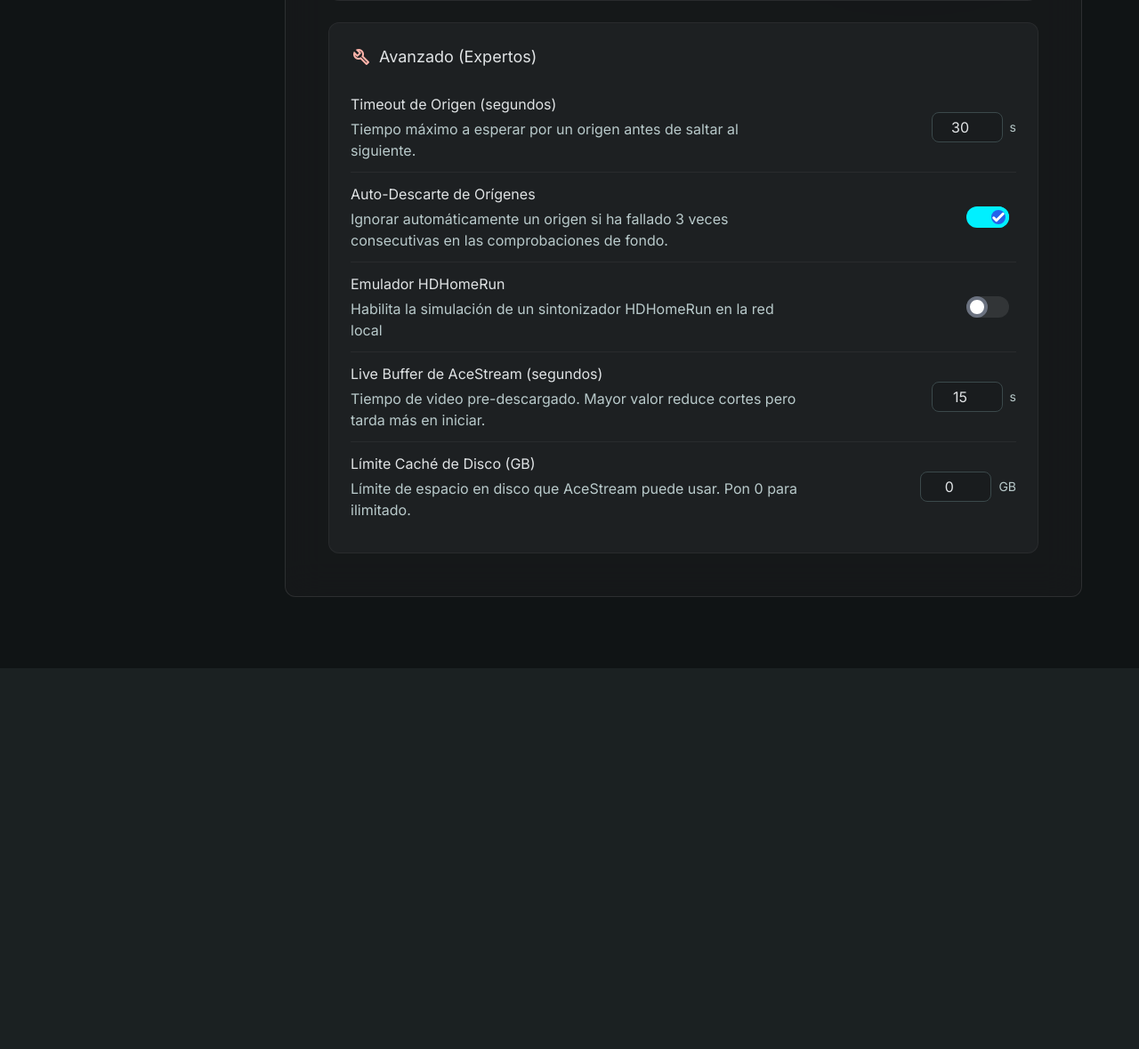
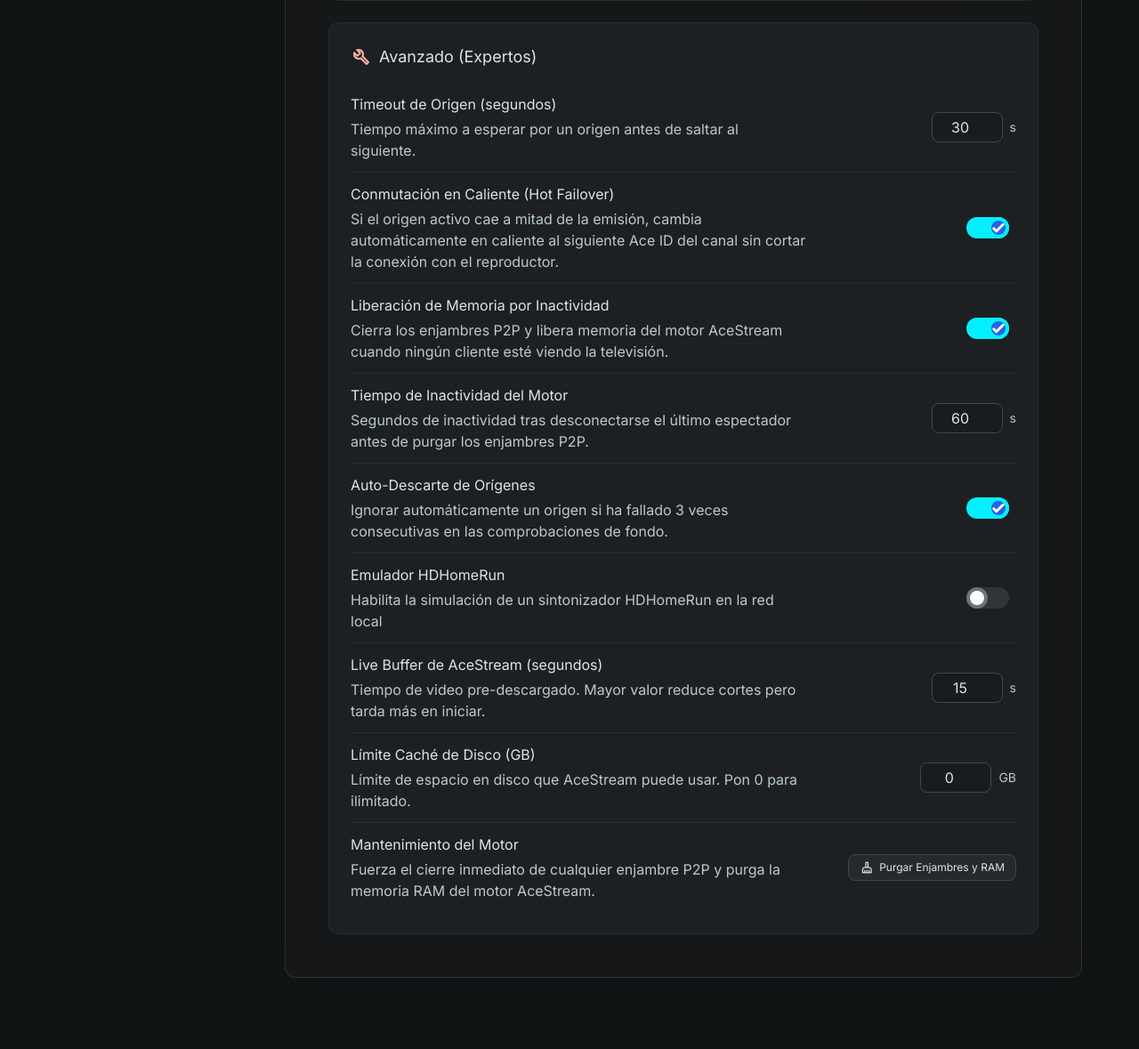
Before and after one commit to uniextra/AceStreamHUB, a Flask app: page /settings in a window 1280 px wide. Shown: the part 923-2102 px from the top of the page at 89% size. Before the commit the page ends 1674 px from the top, so only its background shows below. Run offline with Flask 3, Linux system fonts and the light colour scheme; the visitor is signed in with stand-in values (Sample User, id 1); some libraries are stand-ins or nearby versions.

Commit message:
feat: add hot failover and on-demand engine lifecycle (Python legacy)

```diff
--- a/app.py
+++ b/app.py
@@ -62,6 +62,59 @@ channels_db = [] # final list of unified channels
 
 active_clients_count = 0
 active_streams = {} # channel_id -> dict with telemetry and clients map
+active_engine_sessions = {} # ace_id -> command_url
+active_engine_sessions_lock = threading.Lock()
+last_client_disconnect_time = time.time()
+
+def stop_engine_stream(ace_id: str, command_url: str = None):
+    """Sends an explicit stop command to AceStream Engine to immediately drop swarm & free memory."""
+    if not ace_id and not command_url:
+        return
+
+    urls_to_try = []
+    if command_url:
+        urls_to_try.append(f"{command_url}?method=stop" if "?" not in command_url else f"{command_url}&method=stop")
+
+    with active_engine_sessions_lock:
+        cached_cmd = active_engine_sessions.pop(ace_id, None)
+        if cached_cmd and cached_cmd != command_url:
+            urls_to_try.append(f"{cached_cmd}?method=stop" if "?" not in cached_cmd else f"{cached_cmd}&method=stop")
+
+    for u in urls_to_try:
+        try:
+            requests.get(u, timeout=2.0)
+            logging.info(f"Engine stream explicitly stopped via: {u}")
+        except Exception as e:
+            logging.debug(f"Failed to stop engine stream via {u}: {e}")
+
+def engine_lifecycle_worker():
+    """Background monitor: when no clients are viewing channels, reclaims AceStream engine resources."""
+    while True:
+        time.sleep(10)
+        try:
+            config = load_config()
+            settings = config.get("settings", {})
+            if not settings.get("engine_idle_cleanup_enabled", True):
+                continue
+
+            idle_timeout = int(settings.get("engine_idle_timeout", 60))
+
+            with active_clients_lock:
+                current_clients = active_clients_count
+
+            if current_clients == 0:
+                idle_seconds = time.time() - last_client_disconnect_time
+                if idle_seconds >= idle_timeout:
+                    with active_engine_sessions_lock:
+                        sessions_to_stop = list(active_engine_sessions.items())
+                    if sessions_to_stop:
+                        logging.info(f"Engine Lifecycle: System idle for {int(idle_seconds)}s with {len(sessions_to_stop)} lingering sessions. Cleaning up...")
+                        for aid, cmd_url in sessions_to_stop:
+                            stop_engine_stream(aid, cmd_url)
+        except Exception as e:
+            logging.error(f"Error in engine_lifecycle_worker: {e}")
+
+threading.Thread(target=engine_lifecycle_worker, daemon=True).start()
 
 scheduler = BackgroundScheduler()
 
@@ -811,6 +864,12 @@ def save_settings_api():
         config["settings"]["language"] = data["language"]
     if "auto_discard_enabled" in data:
         config["settings"]["auto_discard_enabled"] = data["auto_discard_enabled"]
+    if "hot_failover_enabled" in data:
+        config["settings"]["hot_failover_enabled"] = data["hot_failover_enabled"]
+    if "engine_idle_cleanup_enabled" in data:
+        config["settings"]["engine_idle_cleanup_enabled"] = data["engine_idle_cleanup_enabled"]
+    if "engine_idle_timeout" in data:
+        config["settings"]["engine_idle_timeout"] = int(data["engine_idle_timeout"])
     if "stream_timeout" in data:
         config["settings"]["stream_timeout"] = data["stream_timeout"]
     if "engine_live_buffer" in data:
@@ -839,6 +898,18 @@ def save_settings_api():
         logging.error(f"Failed to write engine_args.txt: {e}")
 
     return jsonify({"status": "ok"})
+
+@app.route('/api/engine/cleanup', methods=['POST'])
+def api_engine_cleanup():
+    """Manually trigger cleanup of all lingering AceStream engine sessions."""
+    reclaimed = 0
+    with active_engine_sessions_lock:
+        sessions = list(active_engine_sessions.items())
+    for aid, cmd_url in sessions:
+        stop_engine_stream(aid, cmd_url)
+        reclaimed += 1
+    logging.info(f"Manual engine cleanup invoked: {reclaimed} session(s) stopped.")
+    return jsonify({"status": "ok", "reclaimed_sessions": reclaimed})
 
 @app.route('/api/reorder_channels', methods=['POST'])
 def reorder_channels_api():
@@ -1121,6 +1192,7 @@ def stream(channel_id):
 
     settings = config.get("settings", {})
     auto_discard = settings.get("auto_discard_enabled", True)
+    hot_failover_enabled = settings.get("hot_failover_enabled", True)
     timeout = int(settings.get("stream_timeout", 30))
     proxy_url = os.environ.get('ACESTREAM_URL', 'http://acexy:8080')
 
@@ -1172,6 +1244,7 @@ def stream(channel_id):
 
     def stream_generator():
         global active_clients_count
+        global last_client_disconnect_time
         with active_clients_lock:
             active_clients_count += 1
 
@@ -1179,27 +1252,110 @@ def stream(channel_id):
         speed_start = time.time()
         chunk_size = 128 * 1024
 
+        current_req = req
+        current_ace_id = connected_ace_id
+        failed_ids = set()
+
         try:
-            for chunk in req.iter_content(chunk_size=chunk_size):
-                if not chunk:
-                    continue
-                now = time.time()
-                chunk_len = len(chunk)
-                speed_bytes += chunk_len
+            while True:
+                client_disconnected = False
+                upstream_failed = False
 
-                if now - speed_start >= 1.0:
-                    current_kbps = int((speed_bytes * 8) / (1024 * (now - speed_start)))
-                    speed_bytes = 0
-                    speed_start = now
+                try:
+                    for chunk in current_req.iter_content(chunk_size=chunk_size):
+                        if not chunk:
+                            continue
+                        now = time.time()
+                        chunk_len = len(chunk)
+                        speed_bytes += chunk_len
+
+                        if now - speed_start >= 1.0:
+                            current_kbps = int((speed_bytes * 8) / (1024 * (now - speed_start)))
+                            speed_bytes = 0
+                            speed_start = now
+                            with active_streams_lock:
+                                if channel_id in active_streams:
+                                    active_streams[channel_id]["kbps"] = current_kbps
+
+                        with active_streams_lock:
+                            if channel_id in active_streams:
+                                active_streams[channel_id]["total_bytes"] += chunk_len
+
+                        try:
+                            yield chunk
+                        except (GeneratorExit, BrokenPipeError, ConnectionResetError):
+                            client_disconnected = True
+                            break
+
+                    # If iter_content finished without client disconnect, upstream terminated
+                    if not client_disconnected:
+                        upstream_failed = True
+                except (requests.exceptions.RequestException, socket.error, Exception) as e:
+                    if not client_disconnected:
+                        logging.warning(f"Upstream stream error on {current_ace_id} for channel {channel_id}: {e}")
+                        upstream_failed = True
+
+                if client_disconnected:
+                    logging.info(f"Client {client_id} disconnected from channel {channel_id}")
+                    break
+
+                if upstream_failed:
+                    if not hot_failover_enabled:
+                        logging.info(f"Stream ended for channel {channel_id} and Hot Failover is disabled.")
+                        break
+
+                    failed_ids.add(current_ace_id)
+                    logging.warning(f"[HOT FAILOVER] Upstream dropped on {current_ace_id} for channel {channel_id}. Seeking failover...")
+
+                    # Penalize failed source in SQLite DB
+                    db.save_scan(current_ace_id, False, 0.0, "Desconexión en directo (Hot Failover)")
+
+                    # Close dead upstream
+                    try:
+                        current_req.close()
+                    except Exception:
+                        pass
+                    stop_engine_stream(current_ace_id)
+
+                    # Candidate Ace IDs: unvisited valid IDs, then any remaining channel IDs
+                    candidates = [aid for aid in valid_ace_ids if aid not in failed_ids]
+                    if not candidates:
+                        all_channel_ids = channel.get("ace_ids", [])
+                        candidates = [aid for aid in all_channel_ids if aid not in failed_ids and aid != current_ace_id]
+
+                    if not candidates:
+                        logging.error(f"[HOT FAILOVER] No alternative Ace IDs available for channel {channel_id}.")
+                        break
+
+                    recovered = False
                     with active_streams_lock:
                         if channel_id in active_streams:
-                            active_streams[channel_id]["kbps"] = current_kbps
+                            active_streams[channel_id]["status"] = "Recuperando (Hot Failover)..."
 
-                with active_streams_lock:
-                    if channel_id in active_streams:
-                        active_streams[channel_id]["total_bytes"] += chunk_len
+                    for next_id in candidates:
+                        logging.info(f"[HOT FAILOVER] Trying failover to {next_id} for channel {channel_id}...")
+                        try:
+                            new_url = f"{proxy_url}/ace/getstream?id={next_id}"
+                            new_req = requests.get(new_url, stream=True, timeout=min(timeout, 15))
+                            if new_req.status_code == 200:
+                                current_req = new_req
+                                current_ace_id = next_id
+                                recovered = True
+                                logging.info(f"[HOT FAILOVER] SUCCESS: Channel {channel_id} recovered seamlessly with ID {next_id}")
+                                with active_streams_lock:
+                                    if channel_id in active_streams:
+                                        active_streams[channel_id]["ace_id"] = next_id
+                                        active_streams[channel_id]["status"] = "DIRECTO (Failover Activo)"
+                                break
+                            else:
+                                failed_ids.add(next_id)
+                        except Exception as ex:
+                            logging.error(f"[HOT FAILOVER] Candidate {next_id} failed: {ex}")
+                            failed_ids.add(next_id)
 
-                yield chunk
+                    if not recovered:
+                        logging.error(f"[HOT FAILOVER] All failover candidates failed for channel {channel_id}. Terminating stream.")
+                        break
         finally:
             with active_streams_lock:
                 if channel_id in active_streams:
@@ -1210,11 +1366,14 @@ def stream(channel_id):
 
             with active_clients_lock:
                 active_clients_count = max(0, active_clients_count - 1)
+                if active_clients_count == 0:
+                    last_client_disconnect_time = time.time()
 
             try:
-                req.close()
+                current_req.close()
             except Exception:
                 pass
+            stop_engine_stream(current_ace_id)
 
     return Response(stream_with_context(stream_generator()), mimetype="video/mp2t")
 
@@ -1247,6 +1406,7 @@ def perform_channel_scan(chno, limit=None):
         res_label = "SD"
         peers = 0
         speed_kbps = 0
+        command_url = None
 
         try:
             engine_url = os.environ.get('ENGINE_URL', 'http://acestream-engine:6878')
@@ -1257,6 +1417,7 @@ def perform_channel_scan(chno, limit=None):
                 if "response" in data and data["response"]:
                     stat_url = data["response"].get("stat_url")
                     playback_url = data["response"].get("playback_url")
+                    command_url = data["response"].get("command_url")
 
                     if stat_url and playback_url:
                         time.sleep(2.5)
@@ -1300,6 +1461,12 @@ def perform_channel_scan(chno, limit=None):
                         info = f"{res_label} | {br_label} | Peers: {peers}"
         except Exception as e:
             logging.error(f"Test error for {aid}: {e}")
+        finally:
+            if command_url:
+                try:
+                    requests.get(f"{command_url}?method=stop", timeout=2.0)
+                except Exception:
+                    pass
 
         elapsed = time.time() - start
 
--- a/templates/settings.html
+++ b/templates/settings.html
@@ -113,6 +113,42 @@
                 </div>
             </div>
 
+            <!-- Hot Failover -->
+            <div class="flex items-center justify-between py-3 border-b border-white/5">
+                <div>
+                    <h4 class="font-body-lg text-on-surface mb-1">{{ _('Conmutación en Caliente (Hot Failover)') }}</h4>
+                    <p class="font-body-sm text-on-surface-variant max-w-lg">{{ _('Si el origen activo cae a mitad de la emisión, cambia automáticamente en caliente al siguiente Ace ID del canal sin cortar la conexión con el reproductor.') }}</p>
+                </div>
+                <div class="relative inline-block w-12 mr-2 align-middle select-none transition duration-200 ease-in shrink-0">
+                    <input type="checkbox" id="hot_failover_enabled" class="toggle-checkbox absolute block w-6 h-6 rounded-full bg-white border-4 appearance-none cursor-pointer transition-transform duration-200 ease-in-out z-10" {% if settings.get('hot_failover_enabled', True) %}checked{% endif %} />
+                    <label for="hot_failover_enabled" class="toggle-label block overflow-hidden h-6 rounded-full bg-surface-container-highest cursor-pointer transition-colors duration-200 ease-in-out"></label>
+                </div>
+            </div>
+
+            <!-- Engine Idle Cleanup -->
+            <div class="flex items-center justify-between py-3 border-b border-white/5">
+                <div>
+                    <h4 class="font-body-lg text-on-surface mb-1">{{ _('Liberación de Memoria por Inactividad') }}</h4>
+                    <p class="font-body-sm text-on-surface-variant max-w-lg">{{ _('Cierra los enjambres P2P y libera memoria del motor AceStream cuando ningún cliente esté viendo la televisión.') }}</p>
+                </div>
+                <div class="relative inline-block w-12 mr-2 align-middle select-none transition duration-200 ease-in shrink-0">
+                    <input type="checkbox" id="engine_idle_cleanup_enabled" class="toggle-checkbox absolute block w-6 h-6 rounded-full bg-white border-4 appearance-none cursor-pointer transition-transform duration-200 ease-in-out z-10" {% if settings.get('engine_idle_cleanup_enabled', True) %}checked{% endif %} />
+                    <label for="engine_idle_cleanup_enabled" class="toggle-label block overflow-hidden h-6 rounded-full bg-surface-container-highest cursor-pointer transition-colors duration-200 ease-in-out"></label>
+                </div>
+            </div>
+
+            <!-- Engine Idle Timeout -->
+            <div class="flex items-center justify-between py-3 border-b border-white/5">
+                <div>
+                    <h4 class="font-body-lg text-on-surface mb-1">{{ _('Tiempo de Inactividad del Motor') }}</h4>
+                    <p class="font-body-sm text-on-surface-variant max-w-lg">{{ _('Segundos de inactividad tras desconectarse el último espectador antes de purgar los enjambres P2P.') }}</p>
+                </div>
+                <div class="flex items-center gap-2">
+                    <input type="number" id="engine_idle_timeout" value="{{ settings.get('engine_idle_timeout', 60) }}" class="w-20 bg-surface-container-low border border-outline-variant rounded-lg px-2 py-1 text-center text-on-surface font-body-md focus:outline-none focus:border-primary">
+                    <span class="text-on-surface-variant text-sm">s</span>
+                </div>
+            </div>
+
             <!-- Auto Discard -->
             <div class="flex items-center justify-between py-3 border-b border-white/5">
                 <div>
@@ -150,7 +186,7 @@
             </div>
 
             <!-- Disk Cache Limit -->
-            <div class="flex items-center justify-between py-3">
+            <div class="flex items-center justify-between py-3 border-b border-white/5">
                 <div>
                     <h4 class="font-body-lg text-on-surface mb-1">{{ _('Límite Caché de Disco (GB)') }}</h4>
                     <p class="font-body-sm text-on-surface-variant max-w-lg">{{ _('Límite de espacio en disco que AceStream puede usar. Pon 0 para ilimitado.') }}</p>
@@ -158,6 +194,20 @@
                 <div class="flex items-center gap-2">
                     <input type="number" id="engine_disk_cache" value="{{ settings.get('engine_disk_cache', 0) }}" class="w-20 bg-surface-container-low border border-outline-variant rounded-lg px-2 py-1 text-center text-on-surface font-body-md focus:outline-none focus:border-primary">
                     <span class="text-on-surface-variant text-sm">GB</span>
+                </div>
+            </div>
+
+            <!-- Manual Engine Reclaim -->
+            <div class="flex items-center justify-between py-3">
+                <div>
+                    <h4 class="font-body-lg text-on-surface mb-1">{{ _('Mantenimiento del Motor') }}</h4>
+                    <p class="font-body-sm text-on-surface-variant max-w-lg">{{ _('Fuerza el cierre inmediato de cualquier enjambre P2P y purga la memoria RAM del motor AceStream.') }}</p>
+                </div>
+                <div>
+                    <button type="button" onclick="cleanupEngine()" id="btnCleanupEngine" class="flex items-center gap-1.5 px-3 py-1.5 rounded-lg bg-surface-container-high border border-outline-variant text-on-surface hover:bg-surface-variant text-xs font-label-md transition-colors">
+                        <span class="material-symbols-outlined text-[16px]" id="cleanupIcon">cleaning_services</span>
+                        <span id="cleanupText">{{ _('Purgar Enjambres y RAM') }}</span>
+                    </button>
                 </div>
             </div>
         </div>
@@ -168,12 +218,40 @@
 
 {% block scripts %}
 <script>
+async function cleanupEngine() {
+    const btnText = document.getElementById('cleanupText');
+    const btnIcon = document.getElementById('cleanupIcon');
+    btnText.innerText = "{{ _('Purgando...') }}";
+    btnIcon.style.animation = "spin 1s linear infinite";
+
+    try {
+        const res = await fetch('/api/engine/cleanup', { method: 'POST' });
+        const json = await res.json();
+        btnText.innerText = "{{ _('¡RAM y Enjambres Liberados!') }}";
+        btnIcon.innerText = "check_circle";
+        btnIcon.style.animation = "none";
+        btnIcon.classList.add("text-green-400");
+        setTimeout(() => {
+            btnText.innerText = "{{ _('Purgar Enjambres y RAM') }}";
+            btnIcon.innerText = "cleaning_services";
+            btnIcon.classList.remove("text-green-400");
+        }, 3000);
+    } catch (e) {
+        btnText.innerText = "{{ _('Error') }}";
+        btnIcon.innerText = "error";
+        btnIcon.style.animation = "none";
+    }
+}
+
 async function saveSettings() {
     const data = {
         scan_on_play_enabled: document.getElementById('scan_on_play_enabled').checked,
         scan_on_play_interval_minutes: parseInt(document.getElementById('scan_interval').value) || 60,
         placeholder_enabled: document.getElementById('placeholder_enabled').checked,
         language: document.getElementById('language_select').value,
+        hot_failover_enabled: document.getElementById('hot_failover_enabled').checked,
+        engine_idle_cleanup_enabled: document.getElementById('engine_idle_cleanup_enabled').checked,
+        engine_idle_timeout: parseInt(document.getElementById('engine_idle_timeout').value) || 60,
         auto_discard_enabled: document.getElementById('auto_discard_enabled').checked,
         hdhr_enabled: document.getElementById('hdhr_enabled').checked,
         stream_timeout: parseInt(document.getElementById('stream_timeout').value) || 30,
```
Also changed, not shown: translations.py (+12 -1 lines).
